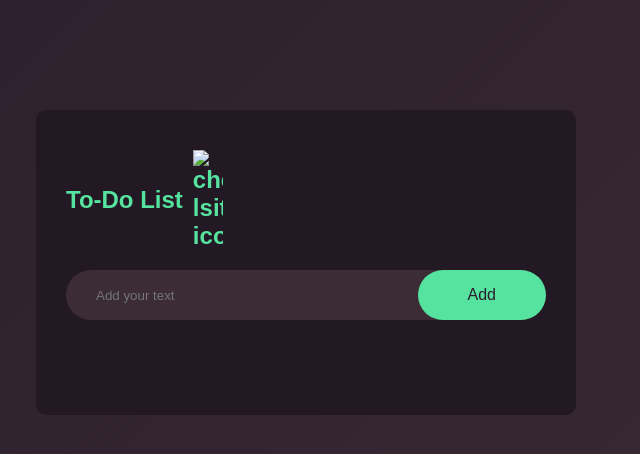
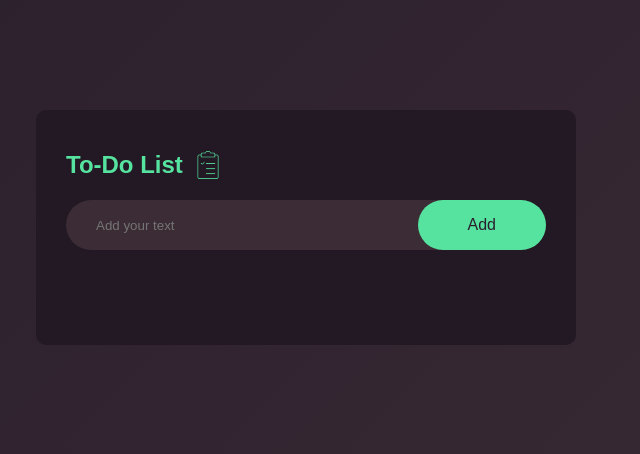
Before and after one commit to BuluBerry/To-do-list, a plain HTML site: page index.html in a window 1280 px wide. Shown: the whole page, without its empty margins (334-974 px from the left). Drawn offline with Linux system fonts and the light colour scheme.

Commit message:
Update index.html

```diff
--- a/index.html
+++ b/index.html
@@ -10,7 +10,7 @@
     <div class="container">
       <div class="todo-app">
         <h2>
-          To-Do List <img src="/assests/check.png" alt="check lsit icon" />
+          To-Do List <img src="check.png" alt="check lsit icon" />
         </h2>
         <div class="row">
           <input type="text" id="input-box" placeholder="Add your text" />
```
